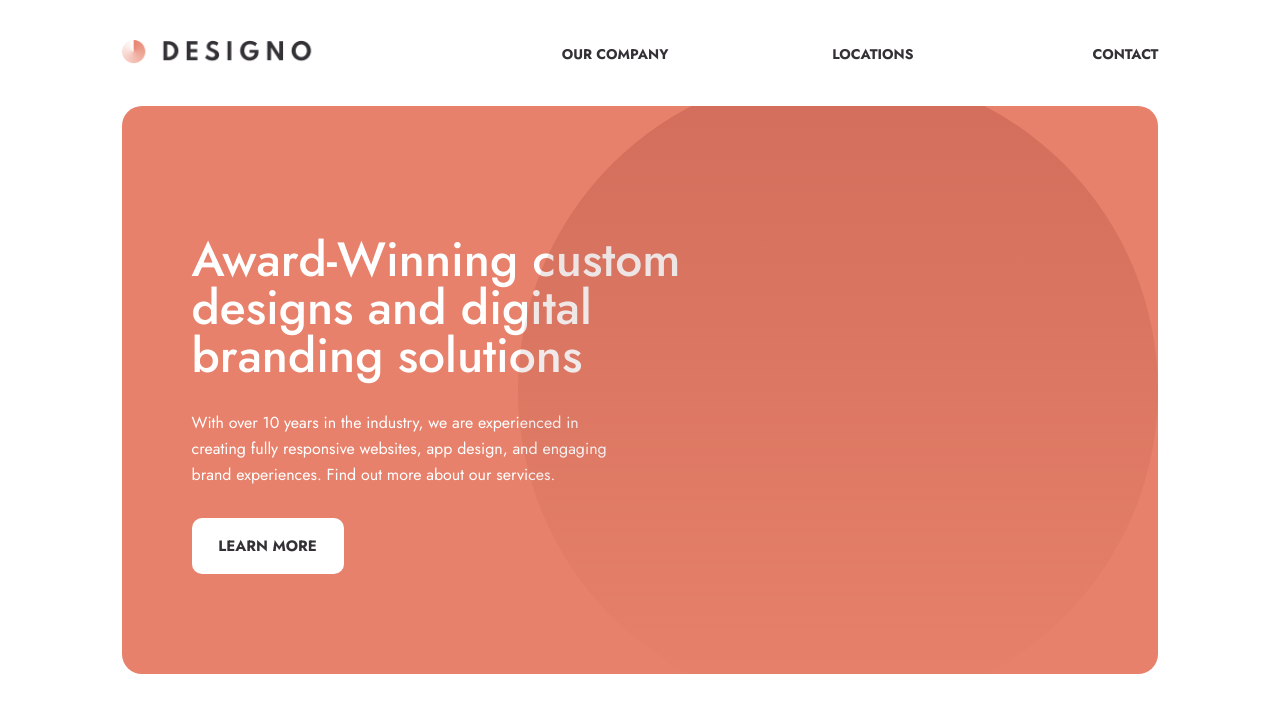
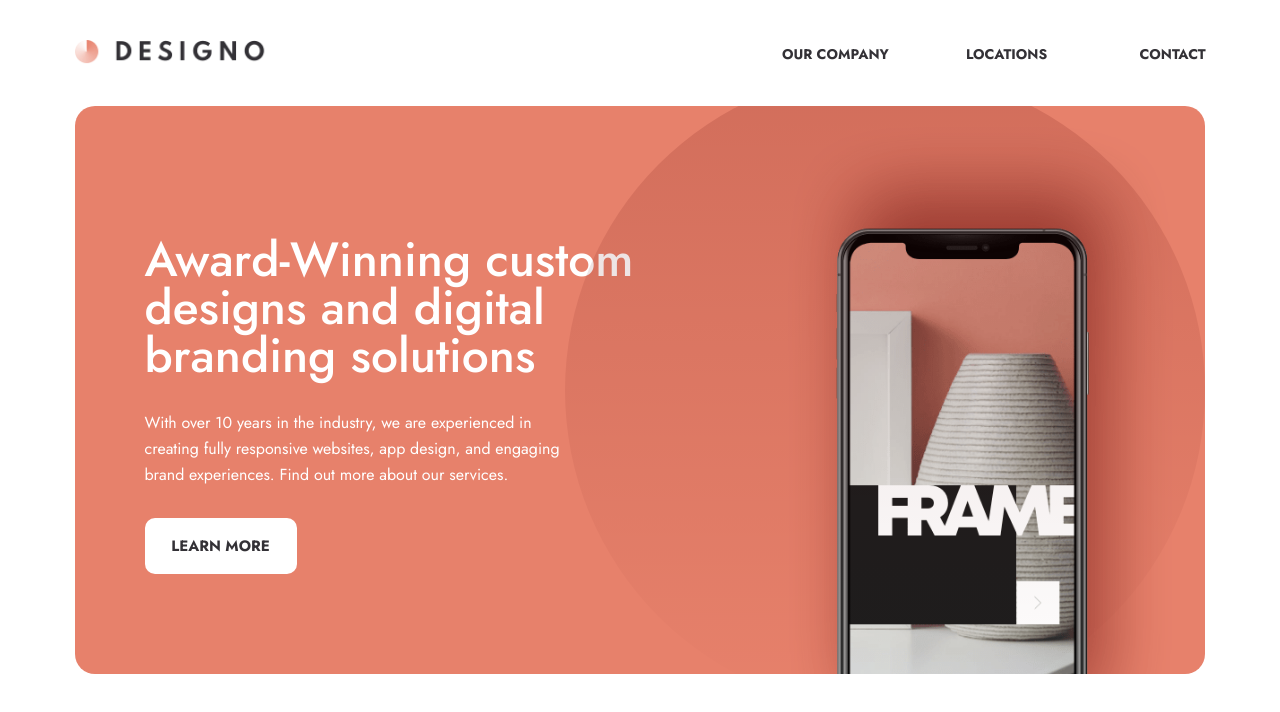
Before and after one commit to deeola/Designos, a React (Create React App) app: page / in a window 1280 px wide. Shown: the top 712 px of the page. Built offline with nearby package versions, Linux system fonts and the light colour scheme.

Commit message:
finish hero desktop

```diff
--- a/src/components/Container.jsx
+++ b/src/components/Container.jsx
@@ -1,7 +1,7 @@
 import styled from 'styled-components';
 
 export const Container= styled.div`
- width: 90%;
+ width: 94%;
  margin:20px auto;
  border-radius: 10px;
 
--- a/src/components/Navbar.js
+++ b/src/components/Navbar.js
@@ -16,14 +16,14 @@ const NavSytle = styled.nav`
   display: flex;
   justify-content: space-between;
   align-items: center;
-  width: 90%;
+  width: 94%;
   margin: 40px auto;
 `;
 
 const UnorderedList = styled.ul`
   display: flex;
   justify-content: space-between;
-  width: 700px;
+  width: 40%;
 
   li {
     list-style: none;
@@ -59,6 +59,7 @@ const MobileLogoContainer = styled.div`
 
 export const Navbar = ({ color, ...props }) => {
   return (
+
     <NavSytle>
       <LogoContainer>
         <img alt="logo" src={logo}></img>
--- a/src/components/hero.js
+++ b/src/components/hero.js
@@ -13,12 +13,13 @@ export const HeroContainer = styled.div`
   display: flex;
   justify-content: space-between;
   align-items: center;
-  background-position: 65rem -10px;
+  background-position: 38rem -30px;
   background-repeat: no-repeat;
-  background-size: 40rem;
+  background-size: 35rem;
   background-image: url(${phoneImage});
   position: relative;
   padding: 100px 70px;
+
 
   &:after {
     content: "";
@@ -34,32 +35,12 @@ export const HeroContainer = styled.div`
   }
 `;
 
-export const LeftDiv = styled.div``;
+export const LeftDiv = styled.div`
+width: 60%;
 
-export const RightDiv = styled.div`
-  background-position: bottom;
-  background-repeat: no-repeat;
-  background-size: 20rem;
-  width: 70rem;
-  height: 20rem;
-  &:after {
-    content: "";
-  }
-
-  position: relative;
-  left: 100px;
-  top: 200px;
-  z-index: 2;
-  /* background: orange; */
 `;
 
-export const ImageTag = styled.img`
-  width: 50%;
-  position: relative;
-  z-index: -1;
-  left: 400px;
-  top: 300px;
-`;
+
 
 export const Header = styled.div`
 margin: 30px 0px;
```
